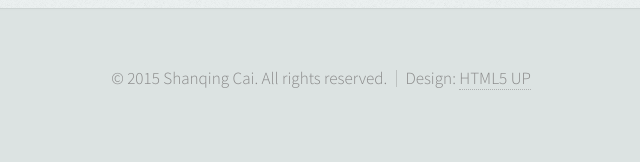
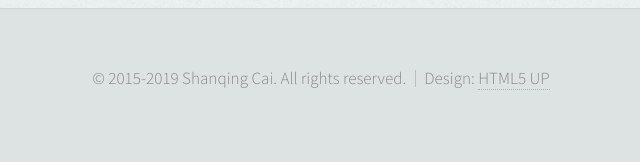
Before and after one commit to caisq/caisq.github.io, a plain HTML site: page index.html in a window 1280 px wide. Shown: the part 11090-11252 px from the top of the page, 447-1087 px from the left. Drawn offline with Linux system fonts and the light colour scheme.

Commit message:
Update copyright year

```diff
--- a/index.html
+++ b/index.html
@@ -695,7 +695,7 @@
 
 				<!-- Copyright -->
 					<ul class="copyright">
-						<li>&copy; 2015 Shanqing Cai. All rights reserved.</li><li>Design: <a href="http://html5up.net">HTML5 UP</a></li>
+						<li>&copy; 2015-2019 Shanqing Cai. All rights reserved.</li><li>Design: <a href="http://html5up.net">HTML5 UP</a></li>
 					</ul>
 
 			</div>
```
